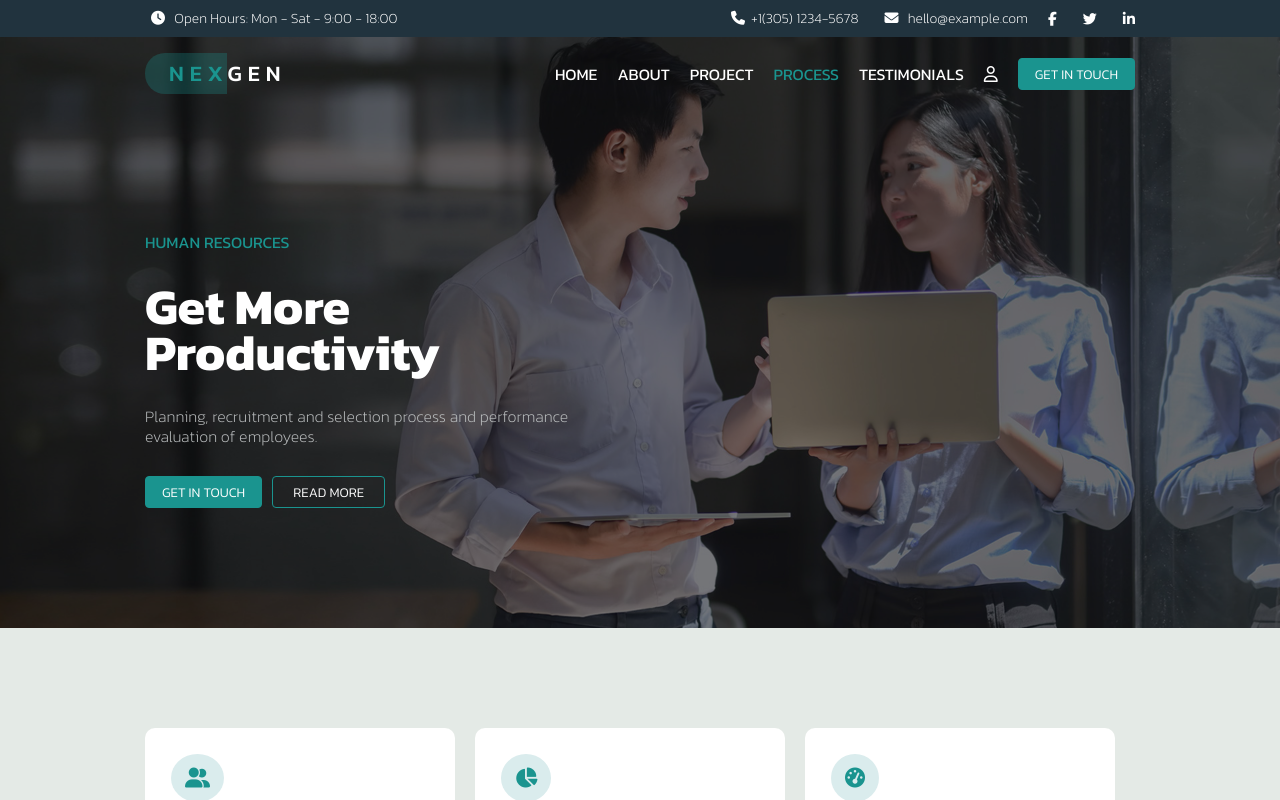
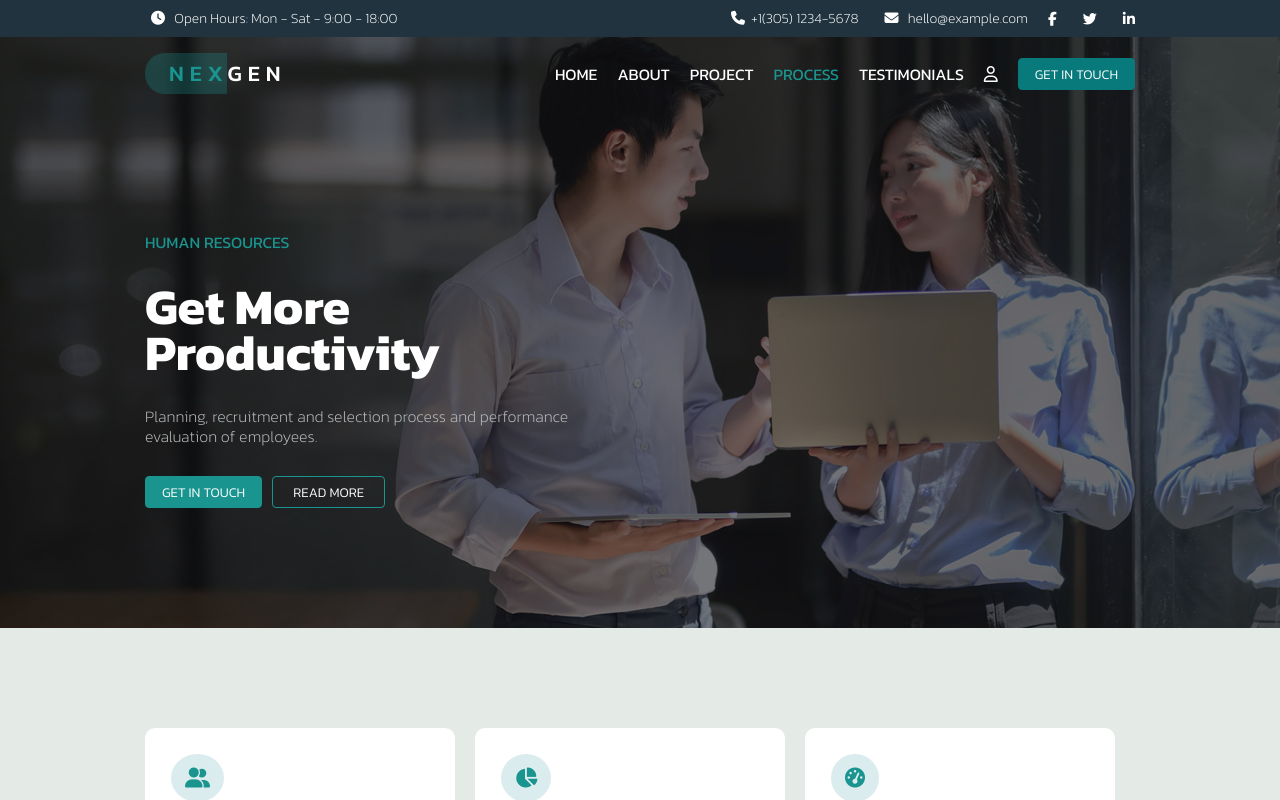
Before and after one commit to MonicaSerraWebDeveloper/proj-html-vuejs, a Vue app: page / in a window 1280 px wide. In both pictures the pointer is over the button 1076 px from the left and 73 px from the top of the page. Shown: the top 800 px of the page. Built offline with nearby package versions, Linux system fonts and the light colour scheme.

Commit message:
feat: add comments and hover on buttons

```diff
--- a/src/App.vue
+++ b/src/App.vue
@@ -21,6 +21,8 @@
 
         data() {
             return {
+
+                // Creaiamo i nostri data per popolare l'Header e il footer con un Object "Data" in cui sono contenute due chiavi "menu" che è un Array di Oggetti e "contacts" che è un Oggetto.
                 data: {
                     menu: [
                     {
--- a/src/components/AppFooter.vue
+++ b/src/components/AppFooter.vue
@@ -2,6 +2,7 @@
 
     export default {
         name: 'AppFooter',
+        // Richiamiamo i dati dal genitore utilizzando le props
         props: {
             listFooterData: Object
         }
--- a/src/components/AppHeader.vue
+++ b/src/components/AppHeader.vue
@@ -2,6 +2,7 @@
 
     export default {
         name: 'AppHeader',
+        // Richiamiamo i dati dal genitore utilizzando le props
         props: {
             listMenu: Object
         }
--- a/src/style/partials/_buttons.scss
+++ b/src/style/partials/_buttons.scss
@@ -10,6 +10,12 @@
     border: 1px solid $primary-color;
     border-radius: 4px;
     cursor: pointer;
+
+    &:hover {
+        background-color: $darker-primary;
+        color: $white;
+        border: 1px solid $darker-primary;
+    }
 }
 
 .button-secondary {
@@ -22,6 +28,13 @@
     border: 1px solid $primary-color;
     border-radius: 4px;
     cursor: pointer;
+
+    &:hover {
+        background-color: $darker-primary;
+        color: $white;
+        border: 1px solid $darker-primary;
+    }
+
 }
 
 .button-secondary-negative {
@@ -34,4 +47,10 @@
     border: 1px solid $primary-color;
     border-radius: 4px;
     cursor: pointer;
+
+    &:hover {
+        background-color: $white;
+        color: $primary-color;
+        border: 1px solid $white;
+    }
 }
```
